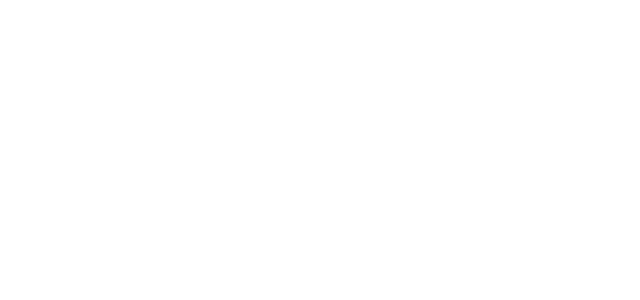
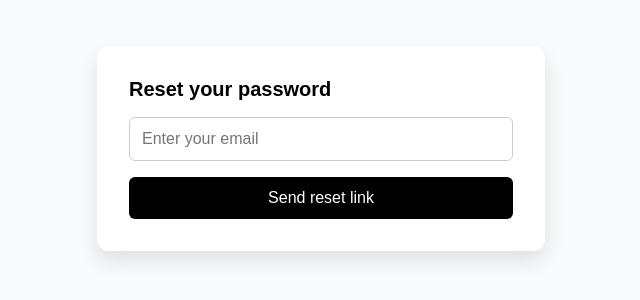
Before and after one commit to ahmadravian47/Zelt-o, a React (Vite) app in the folder app/: page /forgot-password in a window 1280 px wide. Before the commit this address had no page. Shown: the part 252-552 px from the top of the page, without its empty margins (319-959 px from the left). Built offline with nearby package versions, Linux system fonts and the light colour scheme; a web font is replaced by a local one.

Commit message:
Reset+forgot password added

```diff
--- a/app/src/App.jsx
+++ b/app/src/App.jsx
@@ -5,6 +5,8 @@ import Signup from './components/Signup/Signup'
 import Dashboard from './components/Dashboard/Dashboard'
 import ProtectedRoute from "./components/ProtectedRoute/ProtectedRoute.jsx";
 import GuestRoute from "./components/ProtectedRoute/GuestRoute.jsx";
+import ForgotPassword from './components/ForgotPassword/ForgotPassword.jsx'
+import ResetPassword from './components/ResetPassword/ResetPassword.jsx'
 import { Toaster } from 'react-hot-toast';
 
 function App() {
@@ -24,7 +26,8 @@ function App() {
           </GuestRoute>
 
         } />
-
+        <Route path="/forgot-password" element={<ForgotPassword />} />
+        <Route path="/reset-password" element={<ResetPassword />} />
         <Route path="/dashboard"
           element={
             <ProtectedRoute>
--- /dev/null
+++ b/app/src/components/ForgotPassword/ForgotPassword.jsx
@@ -0,0 +1,102 @@
+import { useState } from "react";
+
+export default function ForgotPassword() {
+    const [email, setEmail] = useState("");
+    const [message, setMessage] = useState("");
+
+    const handleSubmit = async (e) => {
+        e.preventDefault();
+
+        const res = await fetch(
+            `${import.meta.env.VITE_SERVER_URL}/forgot-password`,
+            {
+                method: "POST",
+                headers: { "Content-Type": "application/json" },
+                body: JSON.stringify({ email }),
+            }
+        );
+
+        const data = await res.json();
+        setMessage(data.message || "A reset link has been sent to the Email");
+    };
+
+    return (
+        <div
+            style={{
+                minHeight: "100vh",
+                display: "flex",
+                alignItems: "center",
+                justifyContent: "center",
+                backgroundColor: "#f9fafb",
+            }}
+        >
+            <div
+                style={{
+                    backgroundColor: "#ffffff",
+                    padding: "32px",
+                    borderRadius: "12px",
+                    boxShadow: "0 10px 20px rgba(0, 0, 0, 0.1)",
+                    width: "100%",
+                    maxWidth: "448px",
+                }}
+            >
+                <h2
+                    style={{
+                        fontSize: "20px",
+                        fontWeight: 600,
+                        marginBottom: "16px",
+                    }}
+                >
+                    Reset your password
+                </h2>
+
+                <form onSubmit={handleSubmit}>
+                    <input
+                        type="email"
+                        required
+                        value={email}
+                        onChange={(e) => setEmail(e.target.value)}
+                        placeholder="Enter your email"
+                        style={{
+                            width: "100%",
+                            padding: "12px",
+                            borderRadius: "6px",
+                            border: "1px solid #ccc",
+                            marginBottom: "16px",
+                            fontSize: "16px",
+                            boxSizing: "border-box",
+                        }}
+                    />
+
+                    <button
+                        type="submit"
+                        style={{
+                            width: "100%",
+                            padding: "12px",
+                            backgroundColor: "#000000",
+                            color: "#ffffff",
+                            border: "none",
+                            borderRadius: "6px",
+                            fontSize: "16px",
+                            cursor: "pointer",
+                        }}
+                    >
+                        Send reset link
+                    </button>
+                </form>
+
+                {message && (
+                    <p
+                        style={{
+                            fontSize: "14px",
+                            color: "#4b5563",
+                            marginTop: "16px",
+                        }}
+                    >
+                        {message}
+                    </p>
+                )}
+            </div>
+        </div>
+    );
+}
--- /dev/null
+++ b/app/src/components/ResetPassword/ResetPassword.jsx
@@ -0,0 +1,84 @@
+import { useSearchParams, useNavigate } from "react-router-dom";
+import { useState } from "react";
+
+export default function ResetPassword() {
+    const [params] = useSearchParams();
+    const token = params.get("token");
+    const [password, setPassword] = useState("");
+    const navigate = useNavigate();
+
+    const submit = async (e) => {
+        e.preventDefault();
+
+        const res = await fetch(
+            `${import.meta.env.VITE_SERVER_URL}/reset-password`,
+            {
+                method: "POST",
+                headers: { "Content-Type": "application/json" },
+                body: JSON.stringify({ token, newPassword: password }),
+            }
+        );
+
+        if (res.ok) {
+            alert("Password updated");
+            navigate("/login");
+        } else {
+            alert("Invalid or expired link");
+        }
+    };
+
+    return (
+        <form
+            onSubmit={submit}
+            style={{
+                minHeight: "100vh",
+                display: "flex",
+                alignItems: "center",
+                justifyContent: "center",
+                backgroundColor: "#f5f5f5",
+            }}
+        >
+            <div
+                style={{
+                    backgroundColor: "#ffffff",
+                    padding: "32px",
+                    borderRadius: "8px",
+                    boxShadow: "0 4px 10px rgba(0, 0, 0, 0.1)",
+                    width: "384px",
+                }}
+            >
+                <input
+                    type="password"
+                    placeholder="New password"
+                    value={password}
+                    onChange={(e) => setPassword(e.target.value)}
+                    style={{
+                        width: "100%",
+                        padding: "12px",
+                        marginBottom: "16px",
+                        border: "1px solid #ccc",
+                        borderRadius: "4px",
+                        fontSize: "16px",
+                        boxSizing: "border-box",
+                    }}
+                />
+
+                <button
+                    type="submit"
+                    style={{
+                        width: "100%",
+                        padding: "12px",
+                        backgroundColor: "#000000",
+                        color: "#ffffff",
+                        border: "none",
+                        borderRadius: "4px",
+                        fontSize: "16px",
+                        cursor: "pointer",
+                    }}
+                >
+                    Reset password
+                </button>
+            </div>
+        </form>
+    );
+}
```
Also changed, not shown: 1 other file (tests, documents, lock files or other folders).
